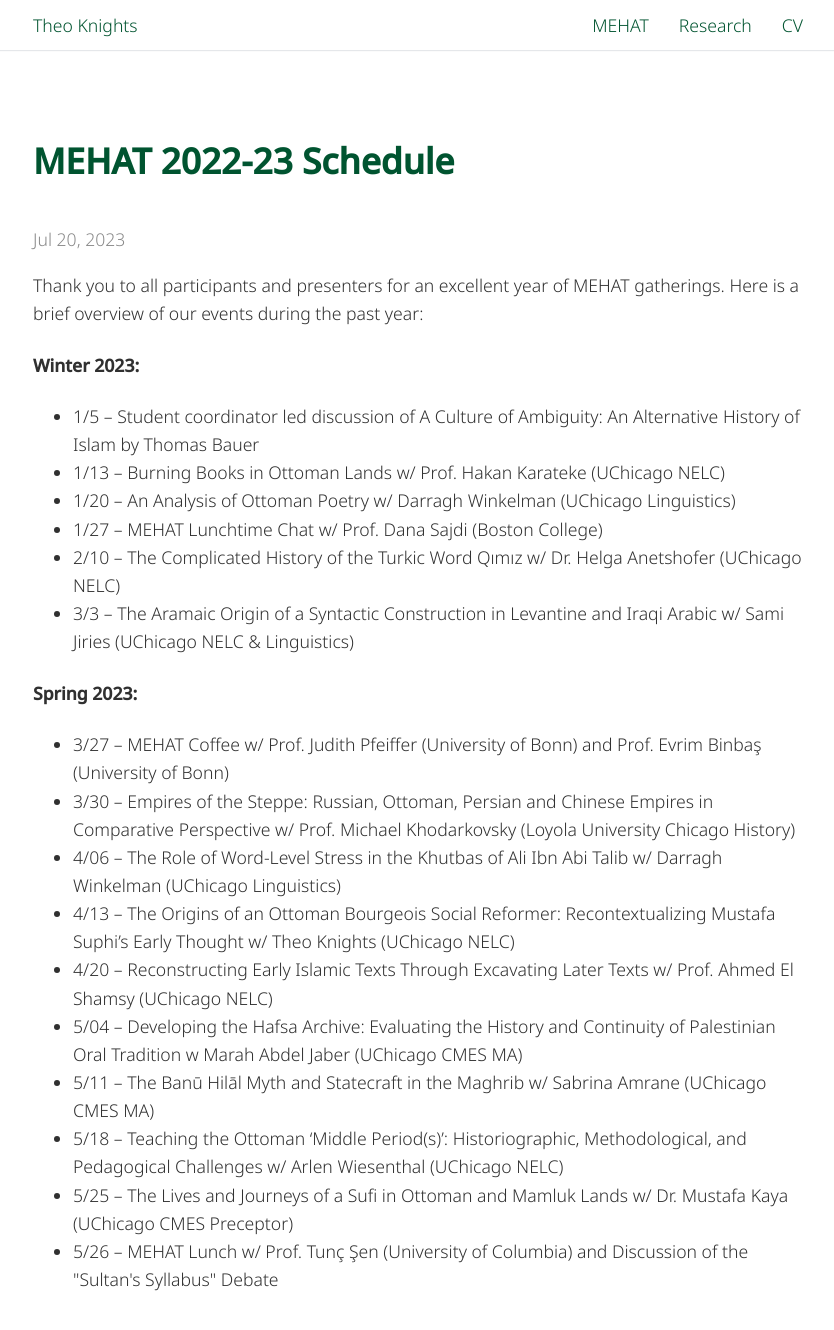
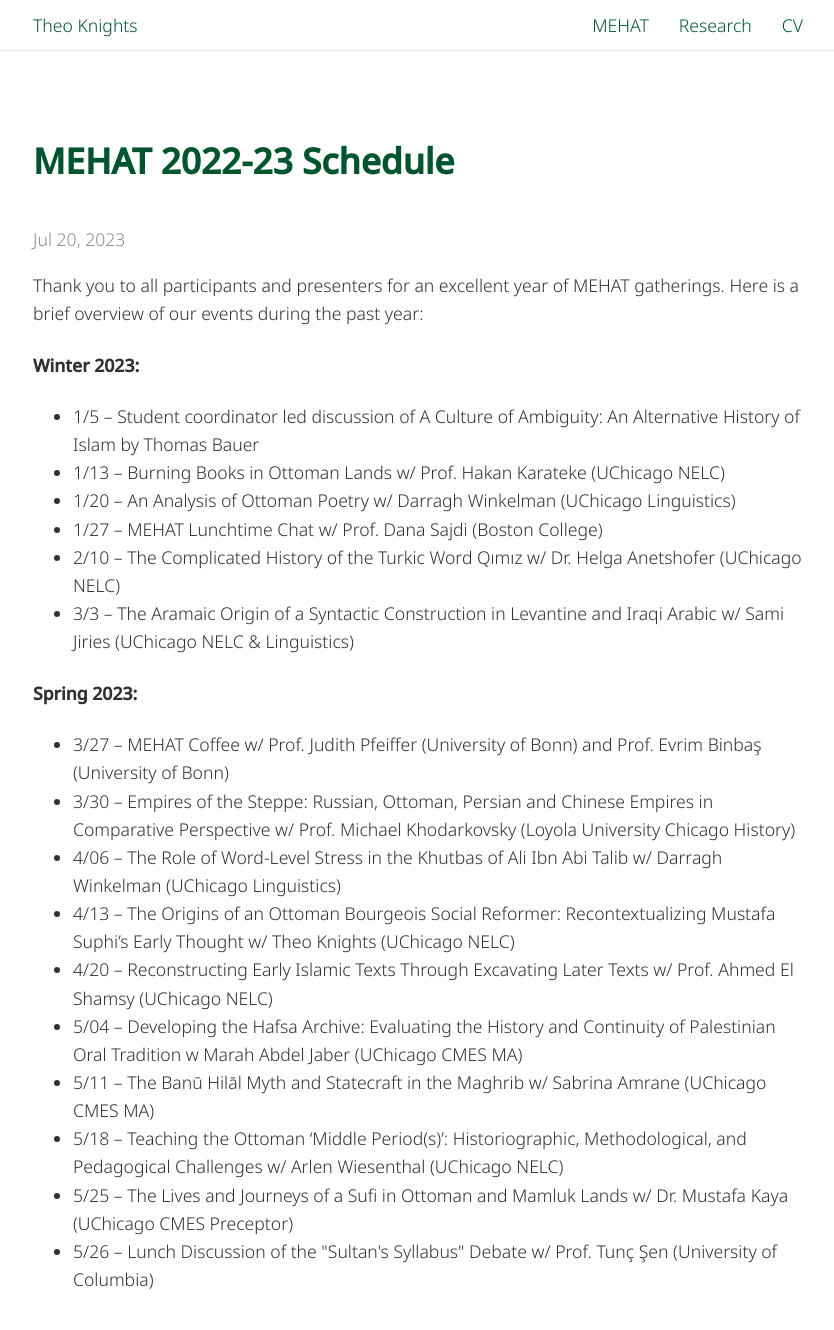
Before and after one commit to theoknights/theoknights.github.io, a Jekyll site: the page built from _posts/2023-07-19-mehat-schedule.markdown, in a window 1280 px wide and 1367 px high. Shown: the top 1330 px of the window, without its empty margins (222-1056 px from the left). Built offline with Jekyll 4.4.1, drawn with Linux system fonts in a browser that asks for light colours.

Commit message:
blog update

```diff
--- a/_posts/2023-07-19-mehat-schedule.markdown
+++ b/_posts/2023-07-19-mehat-schedule.markdown
@@ -27,5 +27,5 @@ Thank you to all participants and presenters for an excellent year of MEHAT gath
 <li>5/11 – The Banū Hilāl Myth and Statecraft in the Maghrib w/ Sabrina Amrane (UChicago CMES MA)</li>
 <li>5/18 – Teaching the Ottoman ‘Middle Period(s)’: Historiographic, Methodological, and Pedagogical Challenges w/ Arlen Wiesenthal (UChicago NELC)</li>
 <li>5/25 – The Lives and Journeys of a Sufi in Ottoman and Mamluk Lands w/ Dr. Mustafa Kaya (UChicago CMES Preceptor)</li>
-<li>5/26 – MEHAT Lunch w/ Prof. Tunç Şen (University of Columbia) and Discussion of the "Sultan's Syllabus" Debate</li>
+<li>5/26 – Lunch Discussion of the "Sultan's Syllabus" Debate w/ Prof. Tunç Şen (University of Columbia)</li>
 </ul>
```
Also changed, not shown: 3 other files.
